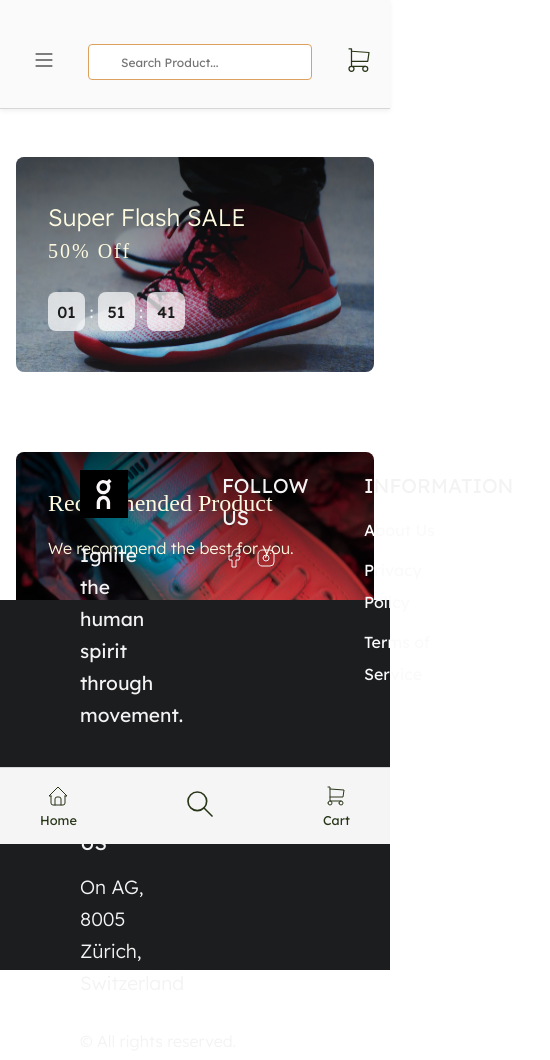
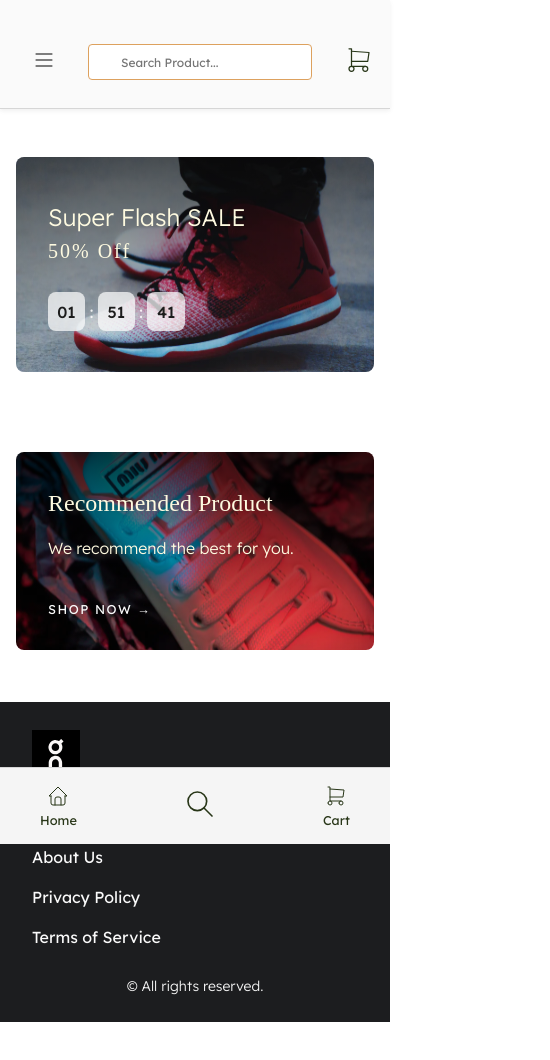
Before and after one commit to MariykaUA/oni-shop, a Nuxt app: page / in a window 390 px wide. Shown: the top 1060 px of the page, 550 px wide, since content can reach past the window. Built offline with nearby package versions, Linux system fonts and the light colour scheme; a web font is replaced by a local one.

Commit message:
add footer mobile

```diff
--- a/assets/styles/global.scss
+++ b/assets/styles/global.scss
@@ -28,7 +28,7 @@
 
 body {
     min-height: 100vh;
-    padding-bottom: 402px; /* Space for the footer */
+    padding-bottom: 450px; /* Space for the footer */
     position: relative; /* Needed for absolute positioning of the footer */
     box-sizing: border-box; /* Include padding in the element's total width and height */
 }
@@ -38,7 +38,7 @@
     position: absolute;
     bottom: 0;
     left: 0;
-    height: 18rem;
+    height: 20rem;
     flex-shrink: 0;
     background-color: #1c1d1f;
     color: rgb(243, 243, 243);
@@ -55,7 +55,7 @@
     }
 
     footer {
-        margin-bottom: 82px;
+        margin-bottom: 78px;
     }
 
 }
--- a/components/Footer.vue
+++ b/components/Footer.vue
@@ -12,15 +12,21 @@
             </div>
 
             <div class="social">
-                <h4>FOLLOW US</h4>
+                <h4 class="headlines">FOLLOW US</h4>
                 <ul class="social-links">
-                    <li><Facebook /></li>
-                    <li><Instagram /></li>
+                    <li>
+                        <a class="media-link" href="https://www.facebook.com/On/" target="_blank" rel="noopener noreferrer" aria-label="Follow On on Facebook">
+                        <Facebook /></a>
+                    </li>
+                    <li>
+                        <a class="media-link" href="https://www.instagram.com/on/?hl=en" target="_blank" rel="noopener noreferrer" aria-label="Follow On on Facebook">
+                        <Instagram /></a>
+                    </li>
                 </ul>
             </div>
 
             <div class="information">
-                <h4>INFORMATION</h4>
+                <h4 class="headlines">INFORMATION</h4>
                 <ul class="info-links">
                     <li><NuxtLink class="navlink" to="/about">About Us</NuxtLink></li>
                     <li><NuxtLink class="navlink" to="/privacy">Privacy Policy</NuxtLink></li>
@@ -29,7 +35,7 @@
             </div>
 
             <div class="contact">
-                <h4>CONTACT US</h4>
+                <h4 class="headlines">CONTACT US</h4>
                 <p class="address">On AG, 8005 Zürich, Switzerland</p>
             </div>
         </div>
@@ -67,7 +73,6 @@
     padding: 0 2.5rem;
     font-size: 1rem;
     font-weight: $weight-light;
-
 }
 
 .brand, .social, .information, .contact {
@@ -82,11 +87,13 @@
 
 .social-links {
     list-style: none;
+    text-decoration: none;
+    color: $white;
     padding: 0;
     margin: 0;
     display: flex;
     flex-direction: row;
-    gap: 0.5rem;
+    gap: 1rem;
     font-size: 1rem;
     font-weight: $weight-light;
 }
@@ -107,8 +114,9 @@
     text-decoration: none;
 }
 
-.address {
+.address, .mission {
     font-weight: $weight-light;
+    width: 85%;
 }
 
 .logo-img {
@@ -116,4 +124,58 @@
     height: 48px;
     flex-shrink: 0;
 }
+
+.media-link {
+    color: $white;
+    text-decoration: none;
+    transition: color 0.2s ease-in-out;
+
+    &:hover {
+        color: $secondary-color;
+    }
+}
+
+@include until("small") {
+    footer {
+        padding: 2rem;
+        margin: 0;
+        align-items: center;
+        justify-content: center;
+    }
+
+    .social-links {
+        flex-direction: row;
+
+    }
+
+    .content {
+        flex-direction: column;
+        gap: 0.5rem;
+        align-items: center;
+        padding: 0;
+    }
+
+    .brand, .social, .information, .contact {
+        display: inline-flex;
+        flex-direction: row;
+        width: 100%;
+    }
+
+    .headlines, .address, .mission {
+    display: none;
+    }
+
+    .brand {
+       gap: 1rem;
+       align-items: center;
+    }
+
+    .copyright {
+        font-size: 0.875rem;
+        justify-content: center;
+        width: 100%;
+        padding: 0;
+        margin-top: 1rem;
+    }
+}
 </style>
--- a/components/icons/Facebook.vue
+++ b/components/icons/Facebook.vue
@@ -1,3 +1,3 @@
 <template>
-    <svg  xmlns="http://www.w3.org/2000/svg"  width="24"  height="24"  viewBox="0 0 24 24"  fill="none"  stroke="currentColor"  stroke-width="1"  stroke-linecap="round"  stroke-linejoin="round"  class="icon icon-tabler icons-tabler-outline icon-tabler-brand-facebook"><path stroke="none" d="M0 0h24v24H0z" fill="none"/><path d="M7 10v4h3v7h4v-7h3l1 -4h-4v-2a1 1 0 0 1 1 -1h3v-4h-3a5 5 0 0 0 -5 5v2h-3" /></svg>
+    <svg  xmlns="http://www.w3.org/2000/svg"  width="28"  height="28"  viewBox="0 0 24 24"  fill="none"  stroke="currentColor"  stroke-width="1"  stroke-linecap="round"  stroke-linejoin="round"  class="icon icon-tabler icons-tabler-outline icon-tabler-brand-facebook"><path stroke="none" d="M0 0h24v24H0z" fill="none"/><path d="M7 10v4h3v7h4v-7h3l1 -4h-4v-2a1 1 0 0 1 1 -1h3v-4h-3a5 5 0 0 0 -5 5v2h-3" /></svg>
 </template>
--- a/components/icons/Instagram.vue
+++ b/components/icons/Instagram.vue
@@ -1,3 +1,3 @@
 <template>
-    <svg  xmlns="http://www.w3.org/2000/svg"  width="24"  height="24"  viewBox="0 0 24 24"  fill="none"  stroke="currentColor"  stroke-width="1"  stroke-linecap="round"  stroke-linejoin="round"  class="icon icon-tabler icons-tabler-outline icon-tabler-brand-instagram"><path stroke="none" d="M0 0h24v24H0z" fill="none"/><path d="M4 8a4 4 0 0 1 4 -4h8a4 4 0 0 1 4 4v8a4 4 0 0 1 -4 4h-8a4 4 0 0 1 -4 -4z" /><path d="M9 12a3 3 0 1 0 6 0a3 3 0 0 0 -6 0" /><path d="M16.5 7.5v.01" /></svg>
+    <svg  xmlns="http://www.w3.org/2000/svg"  width="28"  height="28"  viewBox="0 0 24 24"  fill="none"  stroke="currentColor"  stroke-width="1"  stroke-linecap="round"  stroke-linejoin="round"  class="icon icon-tabler icons-tabler-outline icon-tabler-brand-instagram"><path stroke="none" d="M0 0h24v24H0z" fill="none"/><path d="M4 8a4 4 0 0 1 4 -4h8a4 4 0 0 1 4 4v8a4 4 0 0 1 -4 4h-8a4 4 0 0 1 -4 -4z" /><path d="M9 12a3 3 0 1 0 6 0a3 3 0 0 0 -6 0" /><path d="M16.5 7.5v.01" /></svg>
 </template>
```
